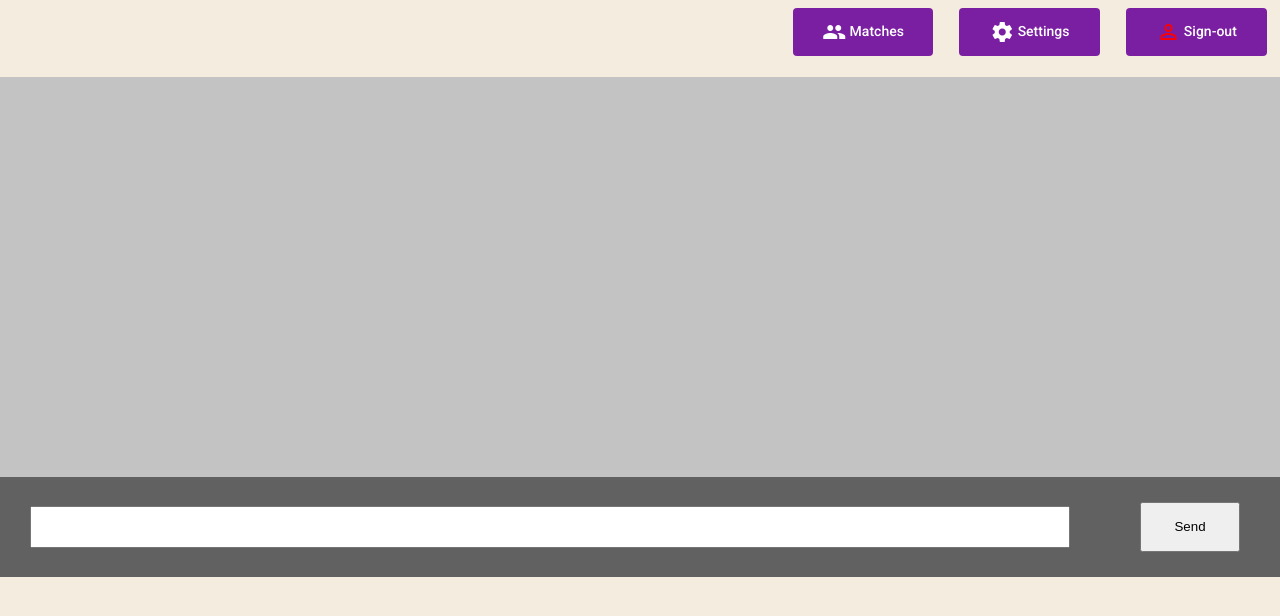
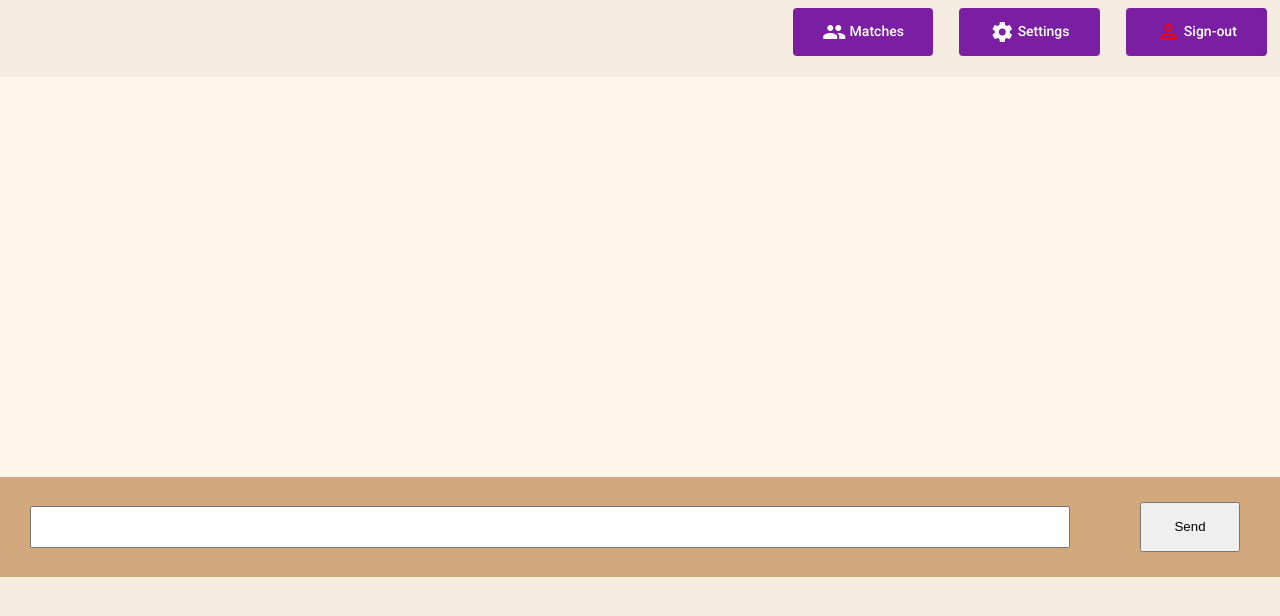
Before and after one commit to Florianbracke/kingsize, an Angular app in the folder frontend/: page /Chat in a window 1280 px wide. Shown: the top 616 px of the page. Built offline with nearby package versions, Linux system fonts and the light colour scheme; no server answers.

Commit message:
Change colours chatbox

```diff
--- a/frontend/src/app/chat-inbox/chat-inbox.component.css
+++ b/frontend/src/app/chat-inbox/chat-inbox.component.css
@@ -9,7 +9,7 @@
 }
 
 .chat-messages-show-container{
-    background: #c3c3c3;
+    background: #fff6ea;
     height: 400px;
     display: flex;
     flex-direction: column;
@@ -21,7 +21,7 @@
     padding: 0;
  }
  .chat-messages-create-container{
-    background: #616161;
+    background: #a8540573;
     height: 100px;
     display: flex;
     justify-content: center;
```
